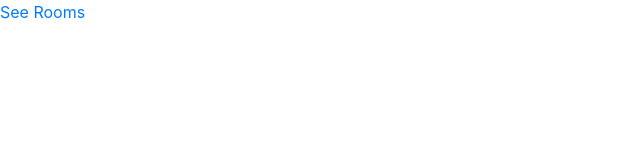
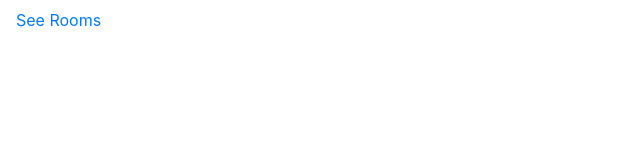
Before and after one commit to Koehd896/BnBApp, a React (Create React App) app: page / in a window 1280 px wide. Shown: the top 160 px of the page, without its empty margins (0-640 px from the left). Built offline with nearby package versions, Linux system fonts and the light colour scheme.

Commit message:
changed text color for buttons

```diff
--- /dev/null
+++ b/public/index.css
@@ -0,0 +1,3 @@
+.btn-text {
+    color: white;
+}
--- a/public/index.html
+++ b/public/index.html
@@ -5,6 +5,7 @@
     <link rel="stylesheet" href="https://stackpath.bootstrapcdn.com/bootstrap/4.1.0/css/bootstrap.min.css"
       integrity="sha384-9gVQ4dYFwwWSjIDZnLEWnxCjeSWFphJiwGPXr1jddIhOegiu1FwO5qRGvFXOdJZ4"
       crossorigin="anonymous">
+    <link rel="stylesheet" href="./index.css" />
     <link rel="icon" href="%PUBLIC_URL%/favicon.ico" />
     <meta name="viewport" content="width=device-width, initial-scale=1" />
     <meta name="theme-color" content="#000000" />
--- a/src/Home.js
+++ b/src/Home.js
@@ -5,7 +5,7 @@ class Home extends Component {
     render() {
         return (
             // add navbar to be displayed on all pages
-            <div>
+            <div className="navbar navbar-dark">
                 <Link to="/rooms" >See Rooms</Link>
             </div>
         )
--- a/src/components/Room.js
+++ b/src/components/Room.js
@@ -1,5 +1,5 @@
 import React, {Component} from 'react';
-import { Route, Link } from 'react-router-dom';
+import { Route, NavLink } from 'react-router-dom';
 
 import RoomView from './RoomView';
 
@@ -21,7 +21,7 @@ class Room extends Component {
                 <div className="card-body">
                     <h5 className="card-title">{this.props.room.title}</h5>
                     <p className="card-text">$ {this.props.room.price}</p>
-                    <button className="btn btn-primary"><Link to={`/rooms/${this.props.room.uuid}`}>See More</Link></button>
+                    <button className="btn btn-primary"><NavLink to={`/rooms/${this.props.room.uuid}`} className="btn-text">See More</NavLink></button>
                 </div>
             </div>
         </div>
```
